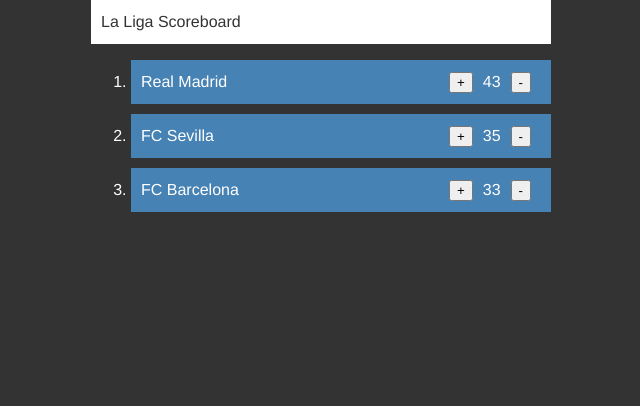
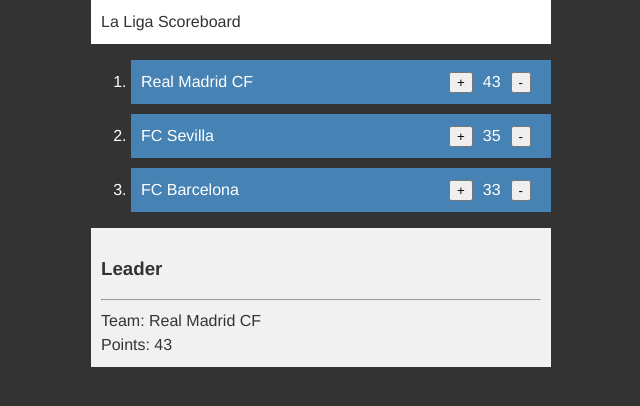
Before and after one commit to marcoroganovic/scoreboard, a plain HTML site: page index.html in a window 1280 px wide. Shown: the whole page, without its empty margins (319-959 px from the left). Drawn offline with Linux system fonts and the light colour scheme.

Commit message:
add leader component

```diff
--- a/css/main.css
+++ b/css/main.css
@@ -51,3 +51,13 @@ header {
 .buttons button {
   margin: 0 10px;
 }
+
+.leader {
+  padding: 10px;
+  background: #f1f1f1;
+  color: #333;
+}
+
+.leader span {
+  display: block;
+}
--- a/js/app.js
+++ b/js/app.js
@@ -18,7 +18,7 @@
 
   var DATA = JSON.parse(localStorage.getItem("table")) || {
     collection: [
-      { id: 1, name: "Real Madrid", points: 43 },
+      { id: 1, name: "Real Madrid CF", points: 43 },
       { id: 2, name: "FC Sevilla", points: 35 },
       { id: 3, name: "FC Barcelona", points: 33 }
     ]
@@ -107,10 +107,24 @@
     return component;
   }
 
+  var Leader = (props) => {
+
+    var team = DATA.collection[0];
+    console.log(team);
+
+    return jsHTML.div({className: "leader"}, [
+          jsHTML.h3({}, jsHTML.text("Leader")),
+          jsHTML.hr({}, null),
+          jsHTML.span({}, jsHTML.text("Team: " + team.name)),
+          jsHTML.span({}, [jsHTML.text("Points: "), jsHTML.text(team.points)])
+        ]);
+  }
+
   var App = (props) => {
     return jsHTML.div({}, [
         Heading(),
-        Team(DATA)
+        Team(DATA),
+        Leader(DATA)
         ]);
   }
 
```
